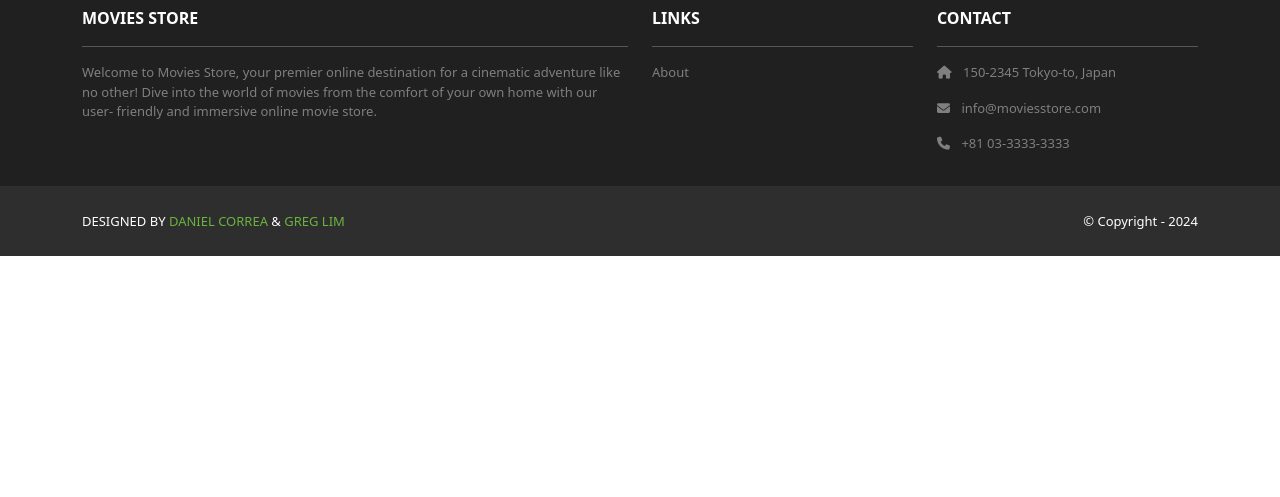
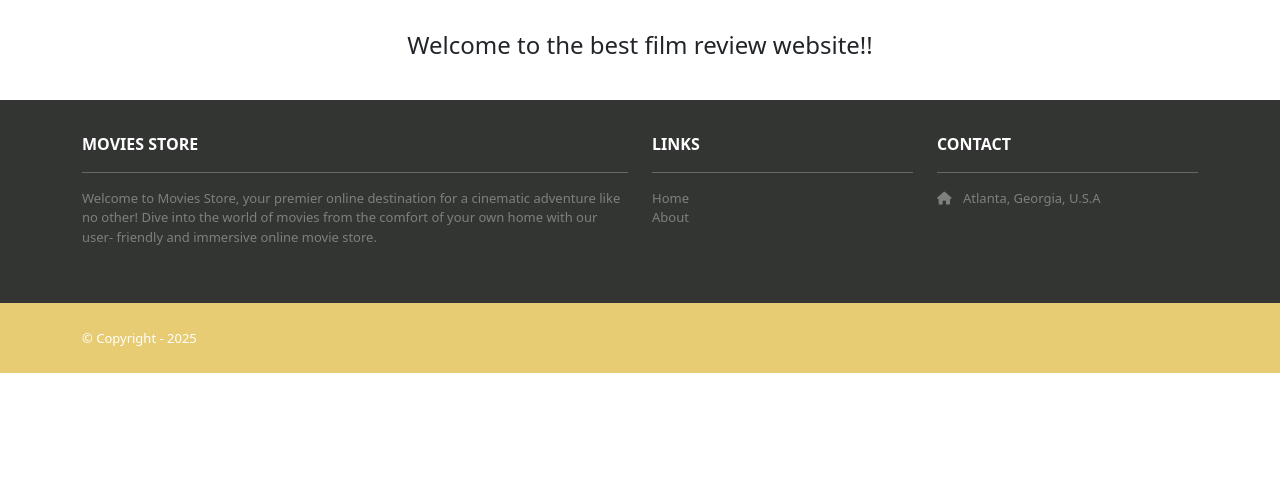
Before and after one commit to VidhiKulkarni/gtmoviestore, a Django app: page / in a window 1280 px wide. Shown: the part 303-800 px from the top of the page. Run offline with Django 5.2, Linux system fonts and the light colour scheme; some libraries are stand-ins or nearby versions.

Commit message:
front-end update !! messed with the css a lot haha and added images

```diff
--- a/gtmoviestore/gtmoviestore/static/css/style.css
+++ b/gtmoviestore/gtmoviestore/static/css/style.css
@@ -1,19 +1,50 @@
+@keyframes fadeInAnimation {
+            0% {
+                opacity: 0;
+            }
+
+            100% {
+                opacity: 1;
+            }
+        }
+
 .bg-index{
-    background: url("/static/img/background.jpg") no-repeat
+    background: url("/static/img/popcorn.jpg") no-repeat
       fixed;
     background-size: 100% auto;
+    height: 200px;
   }
 
+.text-centerpy-4{
+    color: #ffffff;
+    padding: 70px;
+    text-shadow: 2px 2px 8px #333533;
+}
+
+.about-img {
+    border-radius: 20px; !important
+    width: 600px;
+    height: 400px;
+    object-fit: cover;
+    animation: fadeInAnimation ease 1.5s;
+    animation-iteration-count: 1;
+    animation-fill-mode: forwards;
+}
+
 .navbar a.nav-link {
+    color: #333533 !important;
+}
+
+.navbar a.nav-link:hover {
     color: #FFFEF6 !important;
 }
 
 .bg-dark {
-    background-color: #2E2E2E !important;
+    background-color: #E7CC74 !important;
 }
 
 .ms-footer {
-    background-color: #202020;
+    background-color: #333533;
 }
 
 .ms-footer p {
@@ -22,7 +53,7 @@
 }
 
 .ms-footer a:hover {
-  color: #6ab43e;
+  color: #fff;
   text-decoration: none;
 }
 
--- a/gtmoviestore/gtmoviestore/templates/base.html
+++ b/gtmoviestore/gtmoviestore/templates/base.html
@@ -22,7 +22,7 @@
         <div class="container">
             <a class="navbar-brand"
                 href="{% url 'home.index' %}">
-                <img src="{% static 'img/logo.png' %}" alt="logo" height="40" />
+                <img src="{% static 'img/logo.png' %}" alt="logo" height="60" />
             </a>
             <button class="navbar-toggler" type="button"
                 data-bs-toggle="collapse"
@@ -34,6 +34,7 @@
             </button>
             <div class="collapse navbar-collapse" id="navbarNavAltMarkup">
                 <div class="navbar-nav ms-auto navbar-ml">
+                    <a class="nav-link" href="{% url 'home.index' %}">Home</a>
                     <a class="nav-link" href="{% url 'home.about' %}">About</a>
                 </div>
             </div>
@@ -63,6 +64,9 @@
               <b>LINKS</b>
               <hr />
               <p><a class="nav-link"
+                href="{% url 'home.index' %}">
+                Home
+              </a><a class="nav-link"
                 href="{% url 'home.about' %}">
                 About
               </a></p>
@@ -71,13 +75,7 @@
               <b>CONTACT</b>
               <hr />
               <p><i class="fas fa-home me-2"></i>
-                150-2345 Tokyo-to, Japan
-            </p>
-            <p><i class="fas fa-envelope me-2"></i>
-              info@moviesstore.com
-            </p>
-            <p><i class="fas fa-phone me-2"></i>
-              +81 03-3333-3333
+                Atlanta, Georgia, U.S.A
             </p>
             </div>
         </div>
@@ -86,13 +84,8 @@
     <section class="p-3 ms-footer-bottom bg-dark">
       <div class="container d-flex
            justify-content-between">
-        <div class="me-5 text-white">
-          <span>DESIGNED BY
-            <a href="https://www.x.com/danielgarax" target="_blank">DANIEL CORREA</a> & <a href="https://www.x.com/greglim81" target="_blank">GREG LIM</a>
-          </span>
-        </div>
         <div class="text-white">
-          <span>© Copyright - 2024</span>
+          <span>© Copyright - 2025</span>
         </div>
       </div>
     </section>
--- a/gtmoviestore/home/templates/home/about.html
+++ b/gtmoviestore/home/templates/home/about.html
@@ -27,8 +27,8 @@
         </p>
     </div>
       <div class="col-md-6 mx-auto mb-3 text-center">
-        <img src="{% static 'img/about.jpg' %}"
-             class="max-width-100"
+        <img src="{% static 'img/cat-watching-tv.jpg' %}"
+             class="about-img"
              alt="about" />
       </div>
     </div>
--- a/gtmoviestore/home/templates/home/index.html
+++ b/gtmoviestore/home/templates/home/index.html
@@ -1,16 +1,16 @@
 {% extends 'base.html' %}
 {% block content %}
-<header class="masthead bg-index text-white text-centerpy-4">
+<header class="masthead bg-index text-centerpy-4">
   <div class="container d-flex align-items-center flex-column pt-2">
-    <h2>Movies Store</h2>
-    <p>Your Ticket to Unlimited Entertainment!</p>
+    <h2>Get your popcorn ready!</h2>
   </div>
 </header>
+
 <div class="p-3">
     <div class="container">
         <div class="row mt-3">
           <div class="col mx-auto text-center mb-3">
-            <h4>Welcome to the best movie store!!</h4>
+            <h4>Welcome to the best film review website!!</h4>
           </div>
         </div>
       </div>
```
Also changed, not shown: gtmoviestore/gtmoviestore/static/img/logo.png.
